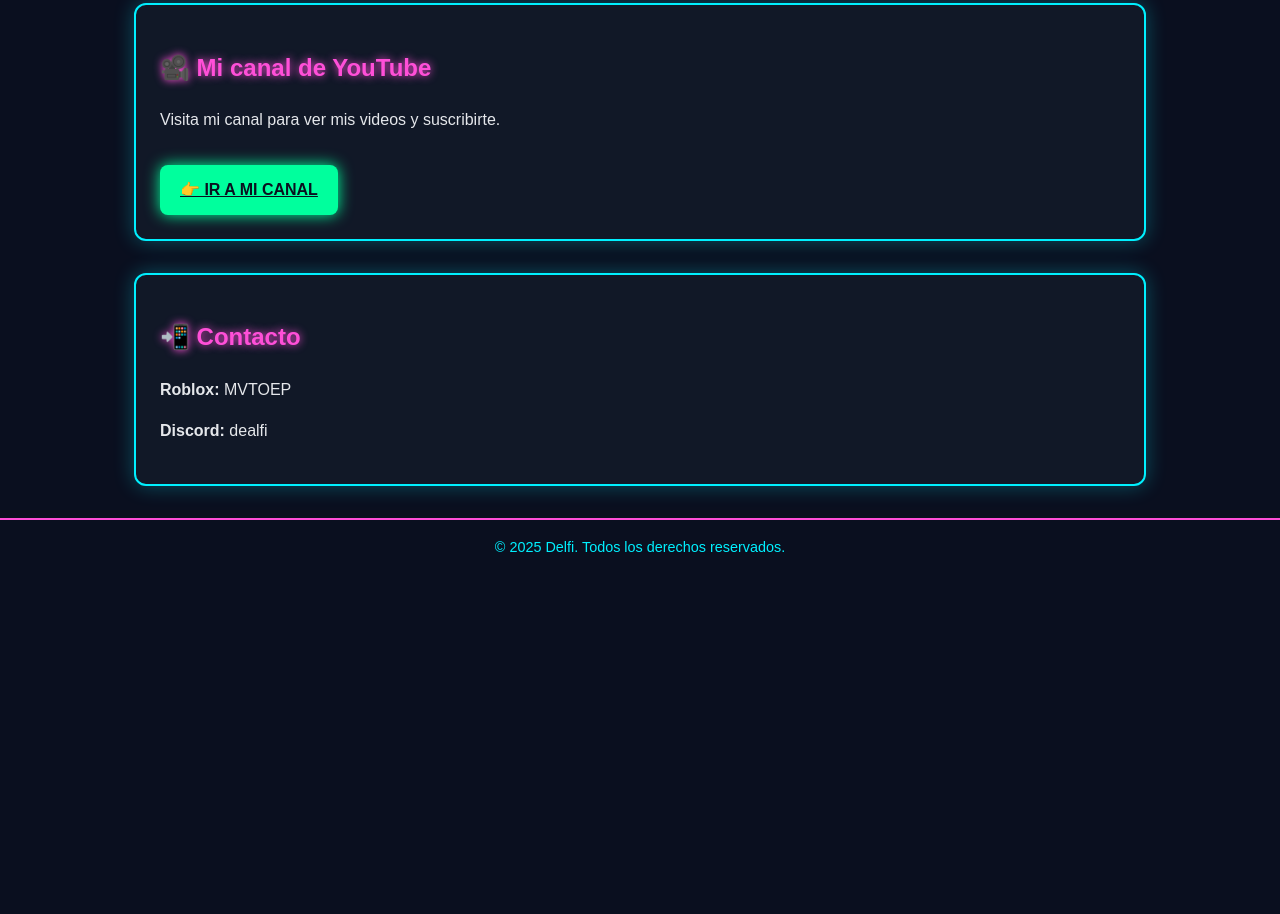
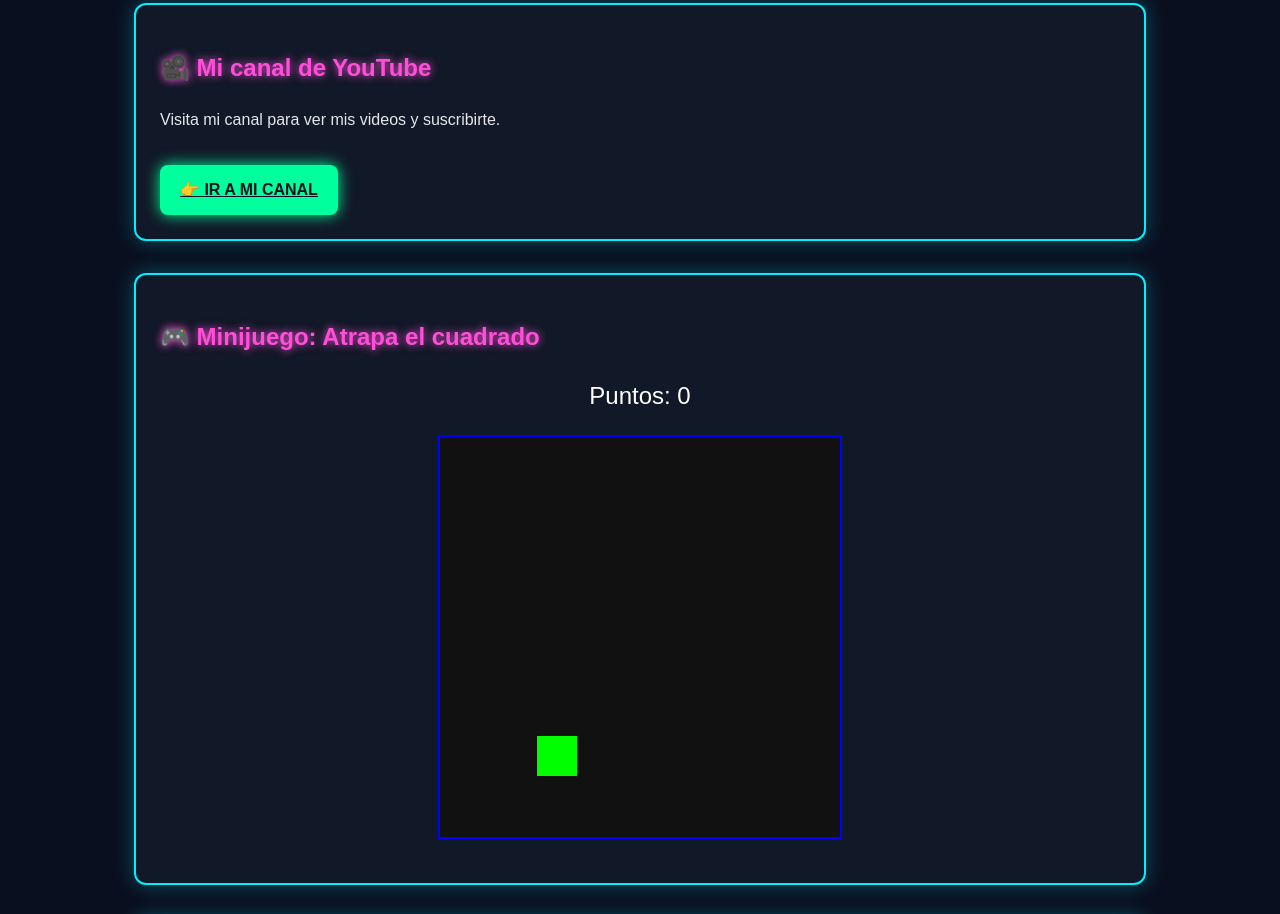
Before and after one commit to delfi2000xd-dotcom/mi-pagina-delfi, a plain HTML site: page index.html in a window 1280 px wide. Shown: the part 586-1500 px from the top of the page. Before the commit the page ends 1161 px from the top, so only its background shows below. Drawn offline with Linux system fonts and the light colour scheme.

Commit message:
Implement mini-game with score tracking
Added a mini-game section with interactive square.

```diff
--- a/index.html
+++ b/index.html
@@ -5,12 +5,43 @@
     <meta name="viewport" content="width=device-width, initial-scale=1" />
     <title>Mi página Delfi</title>
     <link rel="stylesheet" href="style.css">
+    <style>
+      /* Estilos del minijuego */
+      #game-area {
+        width: 400px;
+        height: 400px;
+        border: 2px solid #00f;
+        position: relative;
+        margin: 20px auto;
+        background: #111;
+      }
+      #square {
+        width: 40px;
+        height: 40px;
+        background: #0f0;
+        position: absolute;
+        cursor: pointer;
+      }
+      #score {
+        text-align: center;
+        font-size: 1.5rem;
+        color: #fff;
+      }
+      .logo-canal {
+        width: 200px;
+        border-radius: 50%;
+        border: 4px solid var(--accent1);
+        box-shadow: 0 0 20px var(--accent2);
+        margin-bottom: 1rem;
+      }
+    </style>
   </head>
   <body>
     <header>
       <nav>
         <a href="#inicio">Inicio</a>
         <a href="#canal">Canal</a>
+        <a href="#juego">Juego</a>
         <a href="#contacto">Contacto</a>
       </nav>
     </header>
@@ -32,6 +63,15 @@
         </a>
       </section>
 
+      <!-- Minijuego -->
+      <section id="juego" class="card">
+        <h2>🎮 Minijuego: Atrapa el cuadrado</h2>
+        <div id="score">Puntos: 0</div>
+        <div id="game-area">
+          <div id="square"></div>
+        </div>
+      </section>
+
       <section id="contacto" class="card">
         <h2>📲 Contacto</h2>
         <p><strong>Roblox:</strong> MVTOEP</p>
@@ -42,5 +82,32 @@
     <footer>
       © 2025 Delfi. Todos los derechos reservados.
     </footer>
+
+    <script>
+      // Lógica del minijuego
+      const square = document.getElementById("square");
+      const gameArea = document.getElementById("game-area");
+      const scoreDisplay = document.getElementById("score");
+      let score = 0;
+
+      function moveSquare() {
+        const maxX = gameArea.clientWidth - square.clientWidth;
+        const maxY = gameArea.clientHeight - square.clientHeight;
+        const x = Math.floor(Math.random() * maxX);
+        const y = Math.floor(Math.random() * maxY);
+        square.style.left = x + "px";
+        square.style.top = y + "px";
+      }
+
+      square.addEventListener("click", () => {
+        score++;
+        scoreDisplay.textContent = "Puntos: " + score;
+        moveSquare();
+      });
+
+      // Mueve el cuadrado cada 2 segundos
+      setInterval(moveSquare, 2000);
+      moveSquare();
+    </script>
   </body>
 </html>
```
